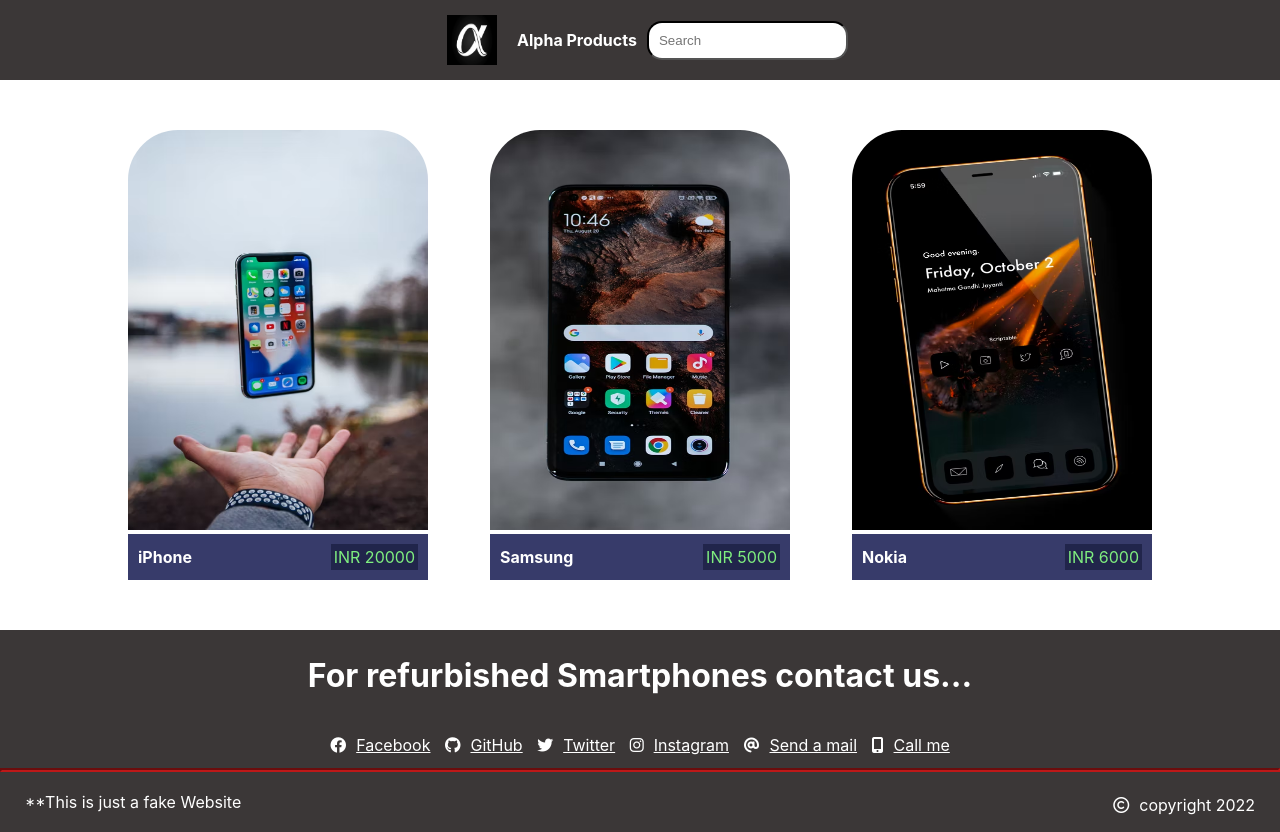
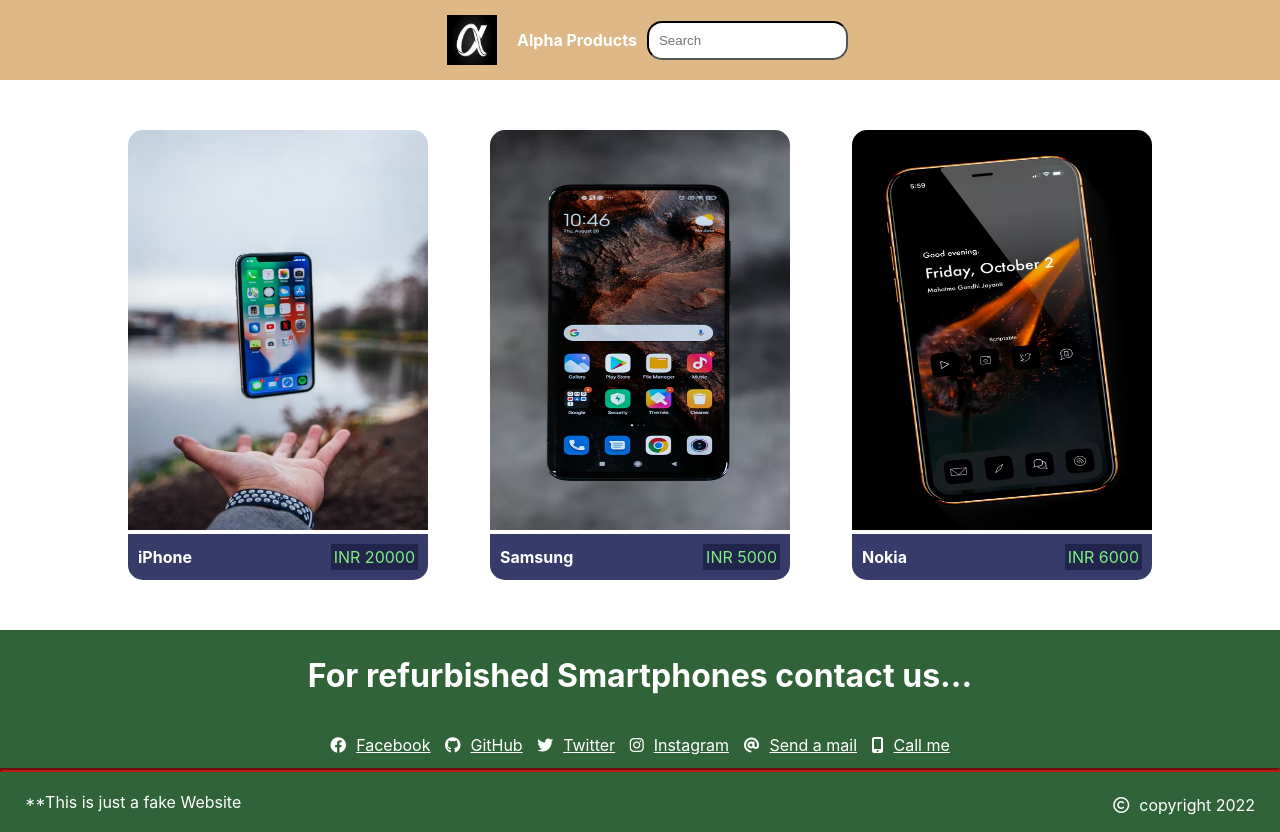
Before and after one commit to Balraj1425/hackavired, a plain HTML site: page index.html in a window 1280 px wide. Drawn offline with Linux system fonts and the light colour scheme.

Commit message:
WIP: changed header color

```diff
--- a/css/styles.css
+++ b/css/styles.css
@@ -16,7 +16,7 @@
 
 .navbar{
     height: 80px;
-    background-color: rgb(59, 55, 55);
+    background-color: burlywood;
     display: flex;
     align-items: center;
     justify-content: center;
@@ -32,7 +32,7 @@
     border-color: black;
 }
 .bg-darkgrey{
-    background-color: rgb(59, 55, 55);
+    background-color: rgb(48 100 56);
 }
 .bg-blueshade{
     background-color: rgb(61, 61, 117);
@@ -55,6 +55,7 @@
 #container{
     width:80vw;
     margin: 0 auto;
+    margin-bottom: 50px;
 }
 
 #row{
@@ -67,7 +68,7 @@
     position: relative;
     overflow: hidden;
     cursor: pointer;
-    border-radius: 50px;
+    border-radius: 15px;
 }
 .card:hover {
     transform: scale(1.2) ;
@@ -84,7 +85,6 @@
     justify-content: space-between;
     padding: 10px;
     background-color: #373b6a;
-    margin-bottom: 50px;
 }
 
 .product-detail strong{
```
